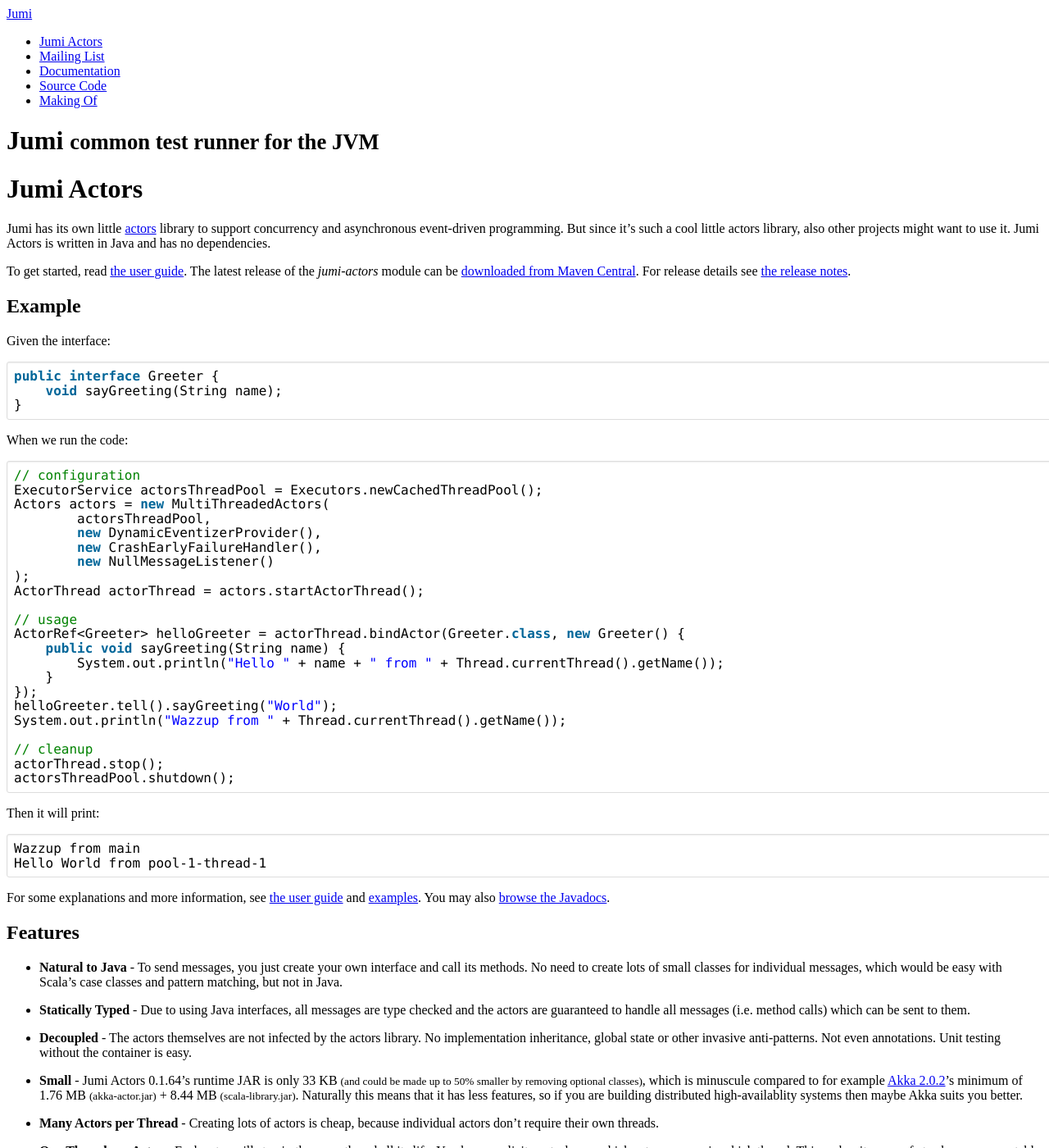
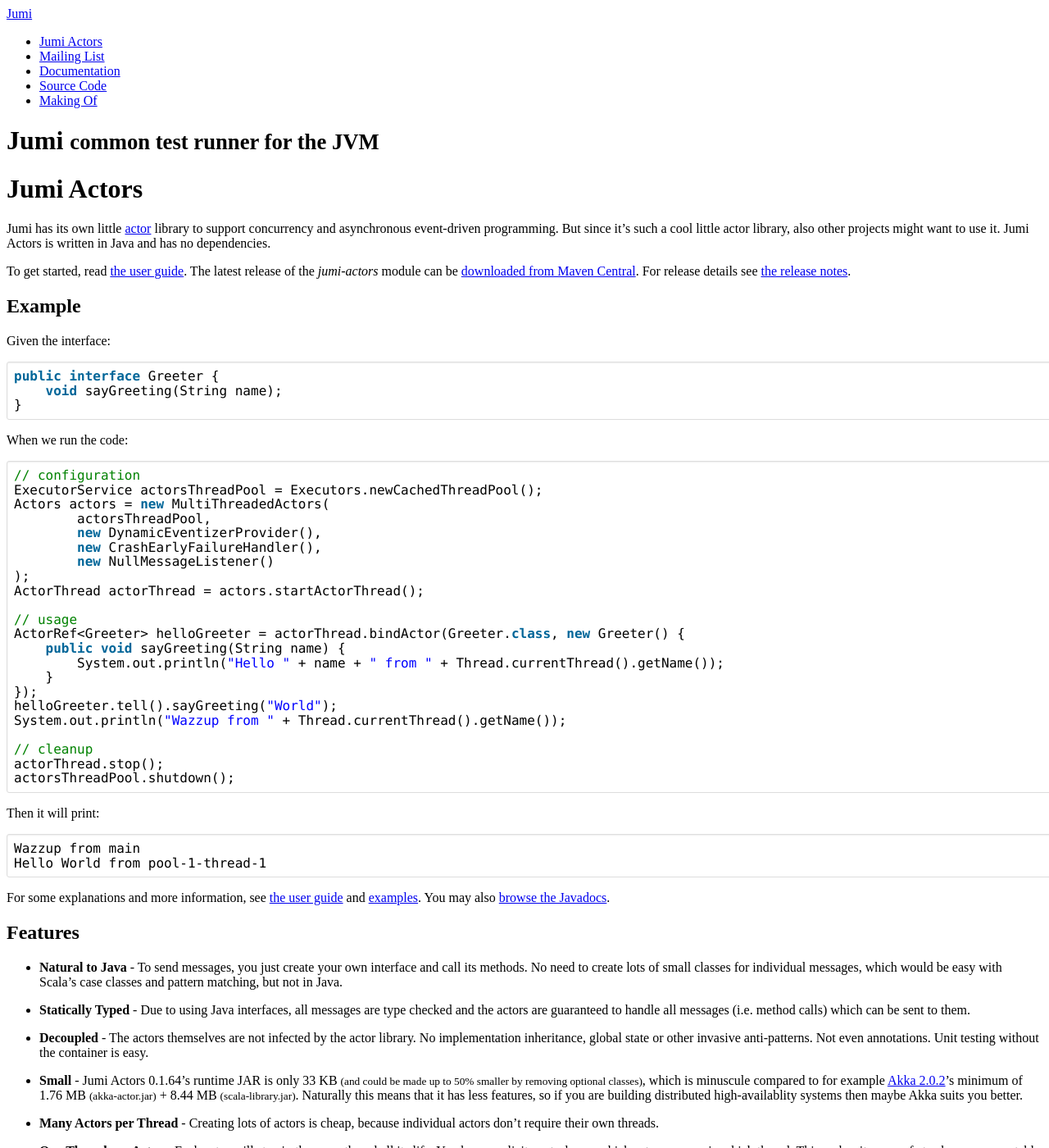
Before and after one commit to luontola/jumi, a Jekyll site: the page built from actors.md, in a window 1280 px wide and 1400 px high. Shown: the whole window at 82% size. Built offline with Jekyll 4.4.1, drawn with Linux system fonts in a browser that asks for light colours.

Commit message:
Refactored: "actor library" instead of "actors library"

```diff
--- a/actors.md
+++ b/actors.md
@@ -5,7 +5,7 @@
 ---
 {% include JB/setup %}
 
-Jumi has its own little [actors](http://en.wikipedia.org/wiki/Actor_model) library to support concurrency and asynchronous event-driven programming. But since it's such a cool little actors library, also other projects might want to use it. Jumi Actors is written in Java and has no dependencies.
+Jumi has its own little [actor](http://en.wikipedia.org/wiki/Actor_model) library to support concurrency and asynchronous event-driven programming. But since it's such a cool little actor library, also other projects might want to use it. Jumi Actors is written in Java and has no dependencies.
 
 To get started, read [the user guide](https://github.com/orfjackal/jumi/wiki/Actors-User-Guide). The latest release of the *jumi-actors* module can be [downloaded from Maven Central](http://search.maven.org/#search%7Cga%7C1%7Cg%3A%22fi.jumi%22). For release details see [the release notes](https://github.com/orfjackal/jumi/blob/master/RELEASE-NOTES.md).
 
@@ -65,7 +65,7 @@
 
 - **Statically Typed** - Due to using Java interfaces, all messages are type checked and the actors are guaranteed to handle all messages (i.e. method calls) which can be sent to them.
 
-- **Decoupled** - The actors themselves are not infected by the actors library. No implementation inheritance, global state or other invasive anti-patterns. Not even annotations. Unit testing without the container is easy.
+- **Decoupled** - The actors themselves are not infected by the actor library. No implementation inheritance, global state or other invasive anti-patterns. Not even annotations. Unit testing without the container is easy.
 
 - **Small** - Jumi Actors 0.1.64's runtime JAR is only 33 KB <small>(and could be made up to 50% smaller by removing optional classes)</small>, which is minuscule compared to for example [Akka 2.0.2](http://akka.io/)'s minimum of 1.76 MB <small>(akka-actor.jar)</small> + 8.44 MB <small>(scala-library.jar)</small>. Naturally this means that it has less features, so if you are building distributed high-availablity systems then maybe Akka suits you better.
 
```
